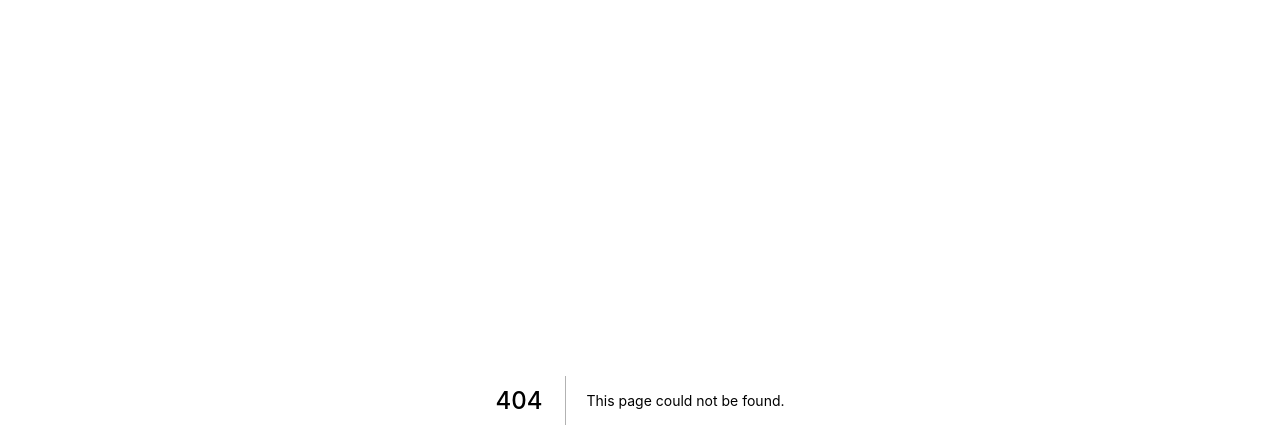
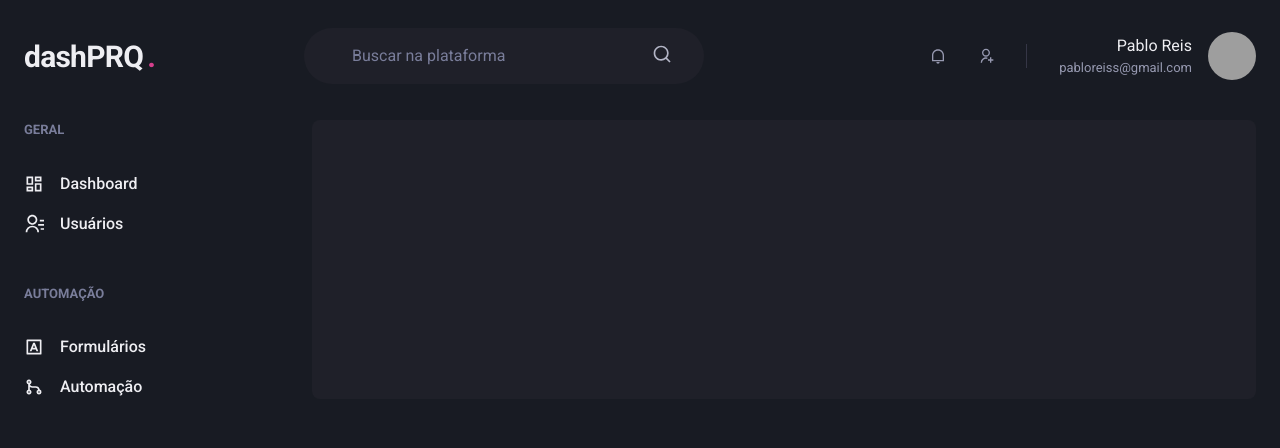
Before and after one commit to pabloreis/prq-dashboard, a Next.js app: page /users/create in a window 1280 px wide. Before the commit this address had no page. Shown: the top 448 px of the page. Built offline with nearby package versions, Linux system fonts and the light colour scheme; grey boxes are pictures that could not be loaded.

Commit message:
feat: create CreateUser view

```diff
--- /dev/null
+++ b/src/pages/users/create.tsx
@@ -0,0 +1,18 @@
+import { Box, Flex } from '@chakra-ui/react';
+
+import Header from '../../components/Header';
+import Sidebar from '../../components/Sidebar';
+
+export default function CreateUser() {
+  return (
+    <Box>
+      <Header />
+
+      <Flex my="6" mx="auto" px="6" maxWidth={1480} w="100%">
+        <Sidebar />
+
+        <Box borderRadius={8} bg="gray.800" flex="1" p="8"></Box>
+      </Flex>
+    </Box>
+  );
+}
```
